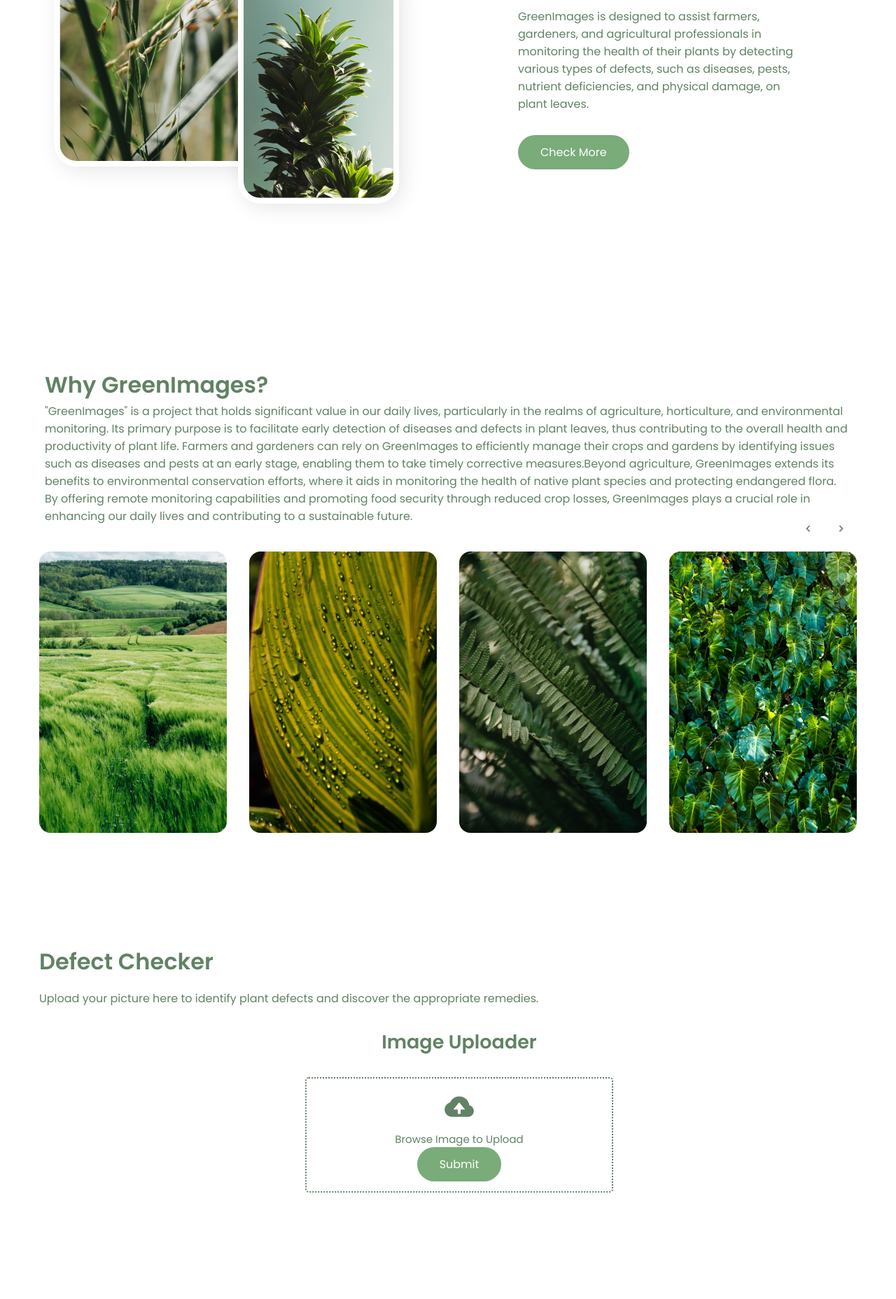
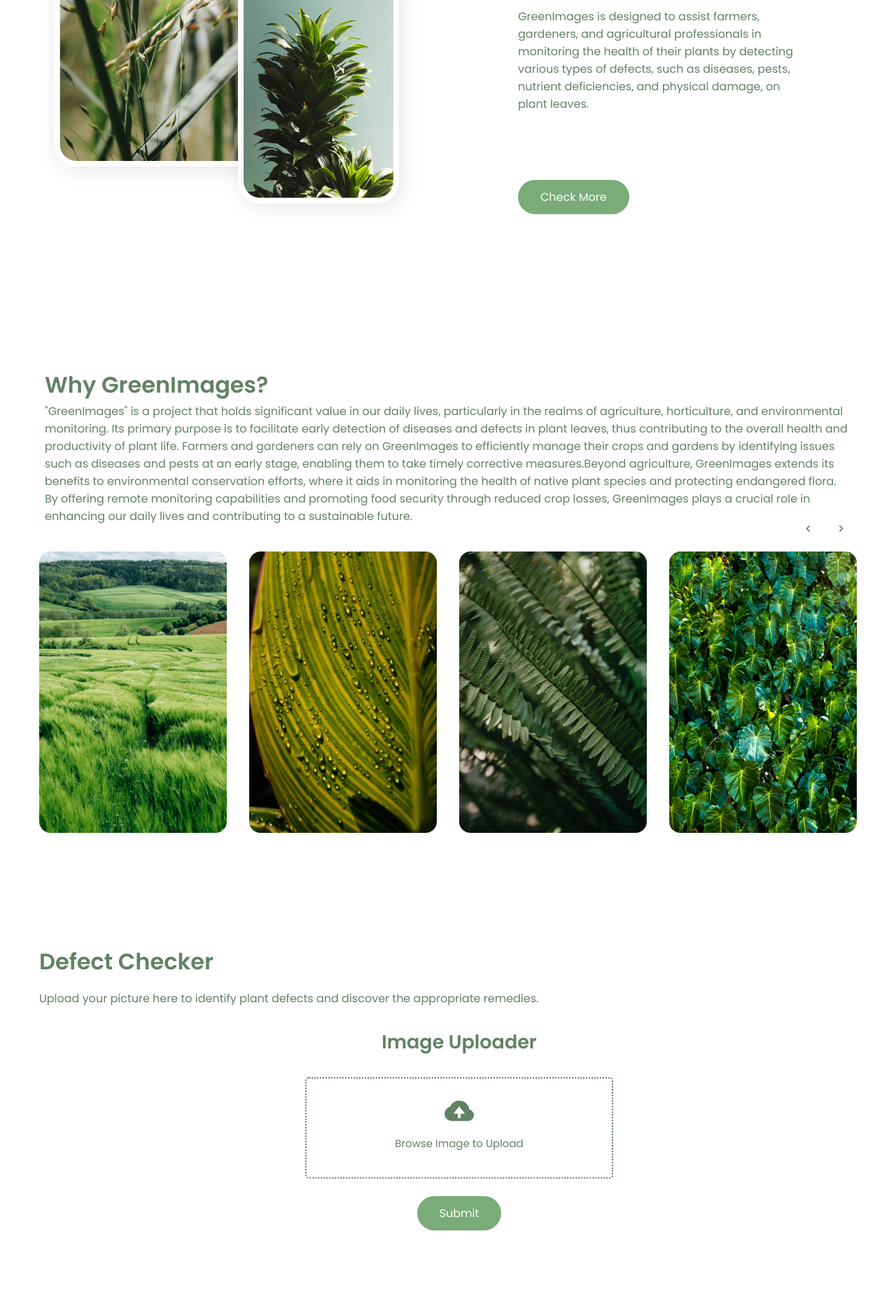
Before and after one commit to karthiknair-19/Greenimages_defect_checker-CNN-, a Flask app: page /home in a window 1280 px wide. Shown: the part 362-2218 px from the top of the page at 70% size. Run offline with Flask 3, Linux system fonts and the light colour scheme; some web fonts are replaced.

Commit message:
model and webpage edit

```diff
--- a/static/style.css
+++ b/static/style.css
@@ -43,6 +43,8 @@
     padding: 12px 32px;
     outline: none;
     border: none;
+    position: relative;/*relative position with top 4 rem added*/
+    top: 4rem;
     font-size: 16px;
     color: #ffffff;
     background-color: #79AC78;
@@ -242,6 +244,7 @@
     margin-left: 350px;
     width: 500px;
     padding: 30px;
+    /* border: black solid 2px; */
     background: white;
     border-radius: 5px;
 }
@@ -254,7 +257,8 @@
 }
 
 .container form {
-    height: 165px;
+    /*changed height from 165px to 145px*/
+    height: 145px;
     border-radius: 5px;
     margin: 30px 0;
     display: flex;
@@ -270,6 +274,7 @@
 }
 
 form i {
+    margin-top: 2rem; /*margin top added*/
     font-size: 50px;
 }
 
```
Also changed, not shown: 1 other file.
